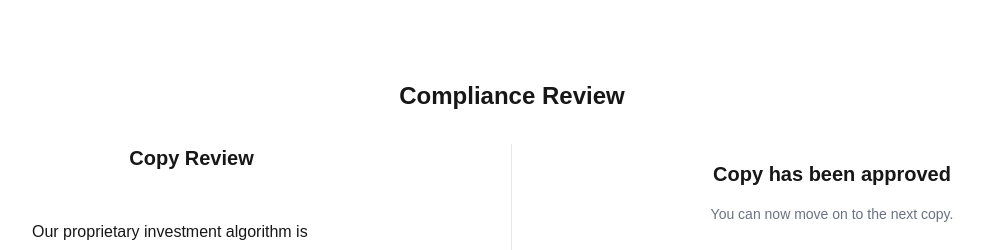
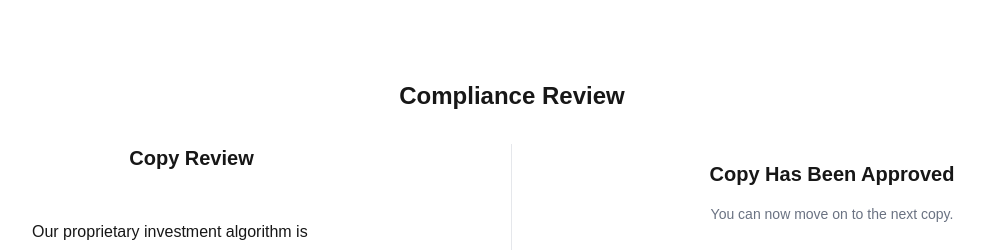
Before and after one commit to ctram/compliance-ui, a Next.js app: page / in a window 1280 px wide. Both pictures are taken after a click on the button "Approve". Shown: the top 250 px of the page, without its empty margins (128-1113 px from the left). Built offline with nearby package versions, Linux system fonts and the light colour scheme.

Commit message:
more styling

```diff
--- a/src/app/page.tsx
+++ b/src/app/page.tsx
@@ -213,7 +213,7 @@ export default function Page() {
 
   const rightPanel = hasApproved ? (
     <div className="p-4 flex flex-col items-center">
-      <div className="text-xl font-bold mb-4">Copy has been approved</div>
+      <div className="text-xl font-bold mb-4">Copy Has Been Approved</div>
       <p className="text-sm text-gray-500">
         You can now move on to the next copy.
       </p>
--- a/src/components/CopyReview.tsx
+++ b/src/components/CopyReview.tsx
@@ -5,7 +5,7 @@ import { extractTextFromReactElements } from "@/utils/extract-text-from-react-el
 
 function CopyReviewWrapper({ children }: { children: React.ReactNode }) {
   return (
-    <div className="flex flex-col">
+    <div className="flex flex-col copy-review-wrapper">
       <div className="text-xl font-bold mb-8 text-center">Copy Review</div>
       <div className="flex flex-col items-center">{children}</div>
     </div>
@@ -44,7 +44,7 @@ export function CopyReview({
 
     return (
       <CopyReviewWrapper>
-        <div className="h-[50vh]">
+        <div className="h-[50vh] w-full">
           <TextEditor
             initialText={text}
             onClickSave={onSaveManualEdit}
```
